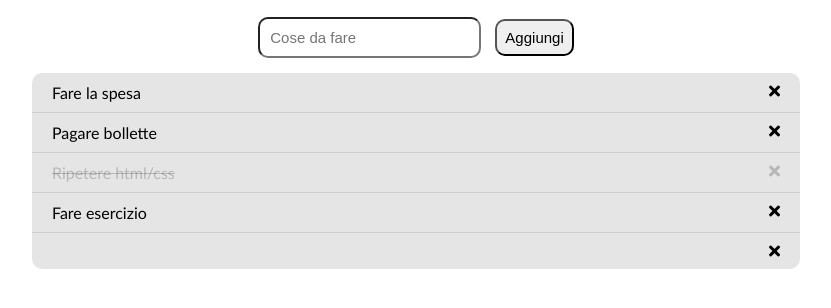
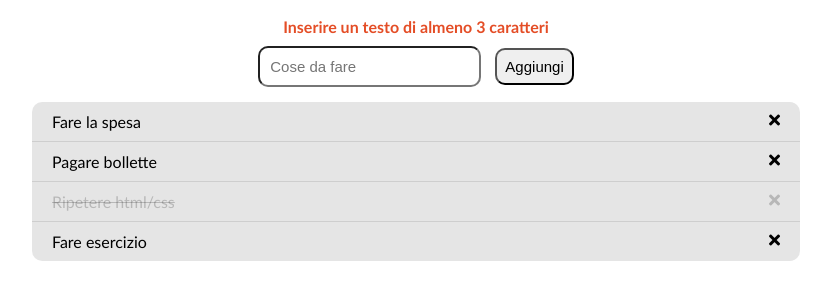
Before and after one commit to MorenaMastromarino/vue-todolist, a plain HTML site: page milestone-3/index.html in a window 1280 px wide. Both pictures are taken after a click on the button "Aggiungi". Shown: the part 226-534 px from the top of the page, without its empty margins (224-1055 px from the left). Drawn offline with nearby package versions, Linux system fonts and the light colour scheme.

Commit message:
bonus e controllo lunghezza testo inserito

```diff
--- a/milestone-3/css/style.css
+++ b/milestone-3/css/style.css
@@ -41,6 +41,11 @@ header h1 {
   border-radius: 10px;
 }
 
+.input-box h4 {
+  margin-bottom: 10px;
+  color: #E44D26;
+}
+
 .input-box button {
   padding: 8px;
   font-size: 15px;
--- a/milestone-3/index.html
+++ b/milestone-3/index.html
@@ -21,7 +21,8 @@
 
     <main>
       <div class="input-box">
-        <input
+        <h4 v-if="error">Inserire un testo di almeno 3 caratteri</h4>
+        <input @keyup.enter="createNewTask"
           v-model="taskString"
           type="text"
           placeholder="Cose da fare"
@@ -33,6 +34,7 @@
       <div class="list-content">
         <ul>
           <li v-for="(task, index) in tasks"
+            @click="task.done = !task.done"
             :class="{deleted: task.done}">
             <p>{{task.text}}</p>
             <i @click="removeTask(index)"
--- a/milestone-3/js/script.js
+++ b/milestone-3/js/script.js
@@ -22,6 +22,8 @@ const app = new Vue({
     ],
 
     taskString: '',
+
+    error: false,
   },
 
   methods: {
@@ -30,12 +32,18 @@ const app = new Vue({
     },
 
     createNewTask(){
-      const newTask = {
-        text: this.taskString,
-        done: false,
+      if(this.taskString.length < 3) {
+        this.error = true;
+        setTimeout(() => this.error = false, 3000);
+      }else {
+        const newTask = {
+          text: this.taskString,
+          done: false,
+        };
+
+        this.tasks.push(newTask);
+        this.taskString ='';
       };
-      this.tasks.push(newTask);
-      this.taskString ='';
     },
   },
 
```
